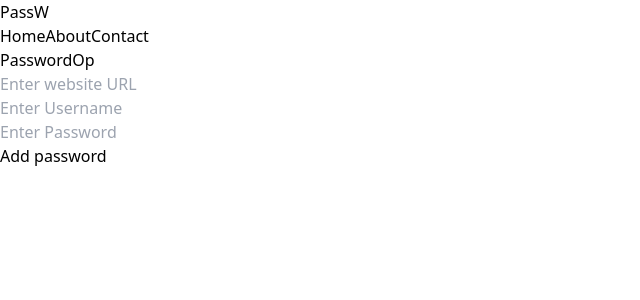
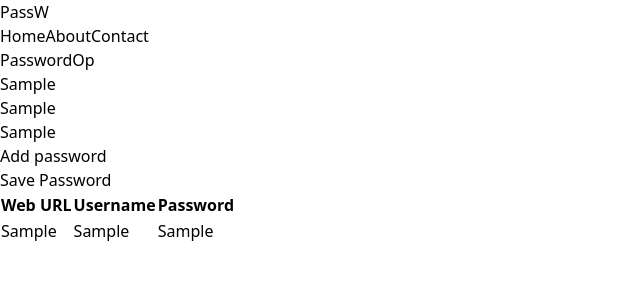
Before and after one commit to DeF4lt-Cap10N/KeyCrypt, a React (Vite) app: page / in a window 1280 px wide. Both pictures are taken after typing "Sample", "Sample", "Sample" into the empty fields and a click on the button "Add password". Shown: the top 300 px of the page, without its empty margins (0-640 px from the left). Built offline with nearby package versions, Linux system fonts and the light colour scheme; some icons are missing.

Commit message:
Add manager

```diff
--- a/src/App.jsx
+++ b/src/App.jsx
@@ -5,14 +5,13 @@ function App() {
 
 
   return (
-   <>
-   <div className='text-white'>
-     <div className="absolute top-0 z-[-2] h-screen w-screen bg-[#000000] bg-[radial-gradient(#ffffff33_1px,#00091d_1px)] bg-[size:20px_20px]"></div>
-     <Navbar/>
-     <Manager/>
-   </div>
+    <>
+      <div className='text-white absolute top-0 z-[-2] w-screen bg-[#000000] bg-[radial-gradient(#ffffff33_1px,#00091d_1px)] bg-[size:20px_20px]'>
+        <Navbar />
+        <Manager />
+      </div>
 
-   </>
+    </>
   )
 }
 
--- a/src/components/Manager.jsx
+++ b/src/components/Manager.jsx
@@ -1,12 +1,22 @@
-import React, { useState } from 'react'
+
+import React, { useEffect, useState } from 'react'
 
 const Manager = () => {
 
    const [icon, setIcon] = useState("");
+   const [form, setform] = useState({ site: "", username: "", password: "" });
 
-   const [form, setform] = useState({site:"", username:"", password : ""})
+   const [passwordArray, setpasswordArray] = useState([]);
 
-   function seeMessage() {
+
+   useEffect(() => {
+      let passwords = localStorage.getItem("passwords");
+      if (passwords) {
+         setpasswordArray(JSON.parse(passwords));
+      }
+   }, [])
+
+   function showPassword() {
       if (icon === "") {
          setIcon("hover-cross");
       }
@@ -15,30 +25,33 @@ const Manager = () => {
       }
    }
 
-   function savePassword(){
-
+   const savePassword = () => {
+      setpasswordArray([...passwordArray, form]);
+      localStorage.setItem("passwords", JSON.stringify([...passwordArray, form]));
+      console.log([...passwordArray, form]);
    }
 
-  const handleChange = (e) => {
-
-  }
+   const handleChange = (e) => {
+      setform({ ...form, [e.target.name]: e.target.value })
+   }
 
    return (
       <>
          <div className='p-24  '>
             <h1 className='text-center text-4xl font-bold '>PasswordOp</h1>
             <div className='flex flex-col p-4 gap-5 outline-none'>
-               <input value={form.site} onClick={handleChange} placeholder='Enter website URL' className='rounded-full h-12 bg-gray-600 p-5 outline-none ' type="text" />
+               <input name='site' value={form.site} onChange={handleChange} placeholder='Enter website URL' className='rounded-full h-12 bg-gray-600 p-5 outline-none ' type="text" />
                <div className='md:flex gap-5 '>
-                  <input value={form.username} onClick={handleChange} placeholder='Enter Username' className='rounded-full h-12 bg-gray-600 p-3 mt-3 outline-none w-5/6' type="text" />
-                  <div className="relative w-1/6 ">
-                     <input
-                        value={form.password} onClick={handleChange}
+                  <input name='username' value={form.username} onChange={handleChange} placeholder='Enter Username' className='rounded-full h-12 bg-gray-600 p-3 mt-3 outline-none w-5/6' type="text" />
+                  <div className="relative w-auto ">
+                     <input name='password'
+                        value={form.password} onChange={handleChange}
                         placeholder="Enter Password"
-                        className="rounded-full h-12 bg-gray-600 p-3 pr-10 mt-3 outline-none w-full"
+                        className="rounded-full h-12 bg-gray-600 p-3 pr-10 mt-3 outline-none "
                         type="text"
+
                      />
-                     <span onClick={seeMessage} className="absolute right-3 top-5
+                     <span onClick={showPassword} className=" absolute md:right-3 md:top-5 left-48 top-5
                      cursor-pointer ">
                         <lord-icon
                            src="https://cdn.lordicon.com/dicvhxpz.json"
@@ -52,7 +65,6 @@ const Manager = () => {
 
                </div>
             </div>
-
             <div className='flex  justify-center'>
                <button onClick={savePassword} className='flex gap-2 items-center mt-5 bg-green-500  p-2 rounded-2xl  '><lord-icon
                   src="https://cdn.lordicon.com/sbnjyzil.json"
@@ -65,6 +77,37 @@ const Manager = () => {
                </lord-icon> Add password</button>
             </div>
 
+            <div className='passwords'>
+               <h1 className='font-bold text-3xl p-4 '>Save Password</h1>
+               {passwordArray.length == 0 && <div>No Password</div>}
+               {passwordArray.length != 0 &&
+                  <table className="table-auto w-full rounded-3xl overflow-hidden">
+                     <thead className='bg-green-800 text-white'>
+                        <tr>
+                           <th className='py-2'>Web URL</th>
+                           <th className='py-2'>Username</th>
+                           <th className='py-2'>Password</th>
+                        </tr>
+                     </thead>
+                     <tbody className='bg-green-100 text-black'>
+                        {
+                           passwordArray.map((item, index) => {
+                              return (
+                                 <tr key={index}>
+                                    <td className='text-center w-32 py-2'>{item.site}</td >
+                                    <td className='text-center w-32 py-2'>{item.username}</td >
+                                    <td className='text-center w-32 py-2'>{item.password}</td >
+                                 </tr>
+                              )
+                           })
+                        }
+
+
+                     </tbody>
+                  </table>
+               }
+            </div>
+
 
          </div>
 
```
